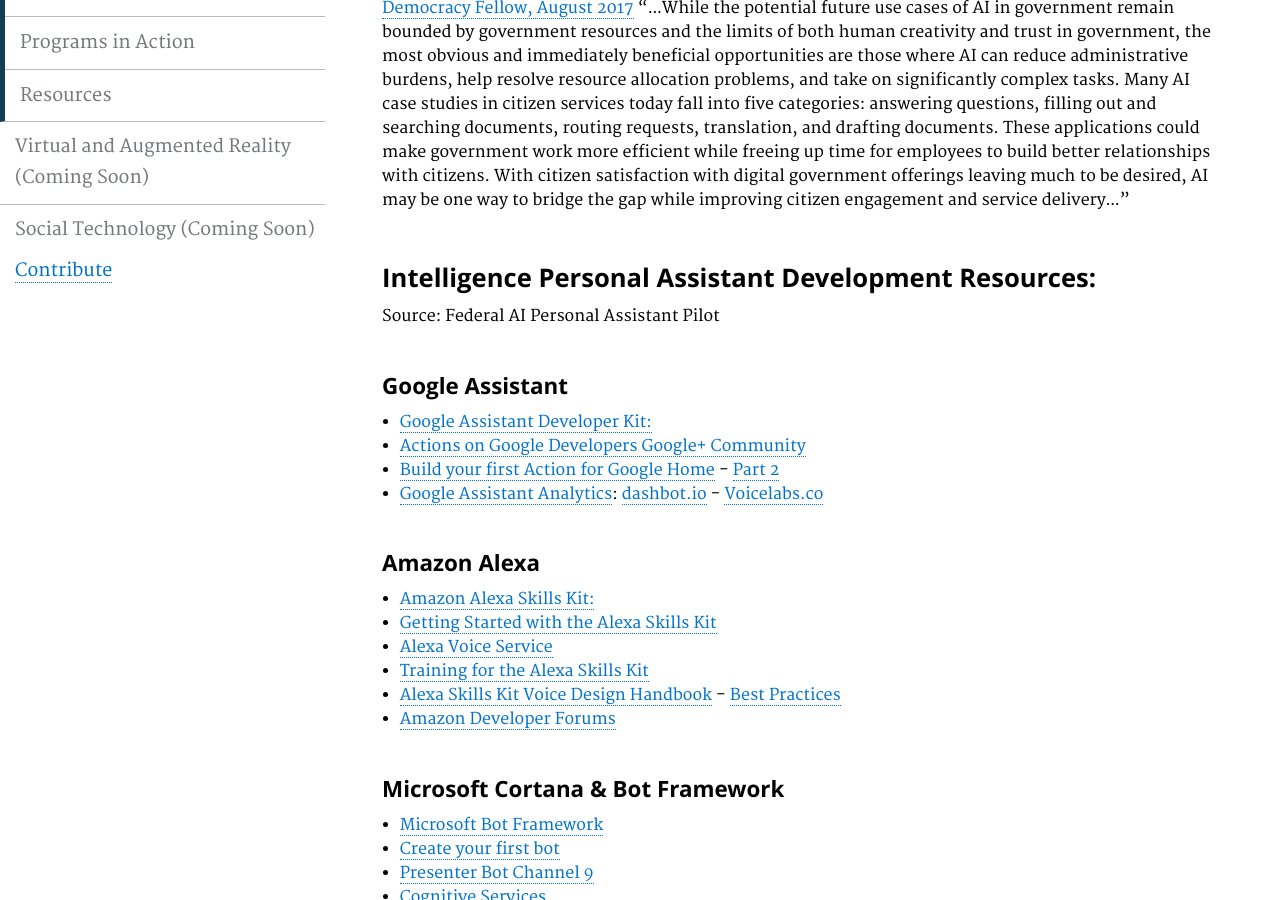
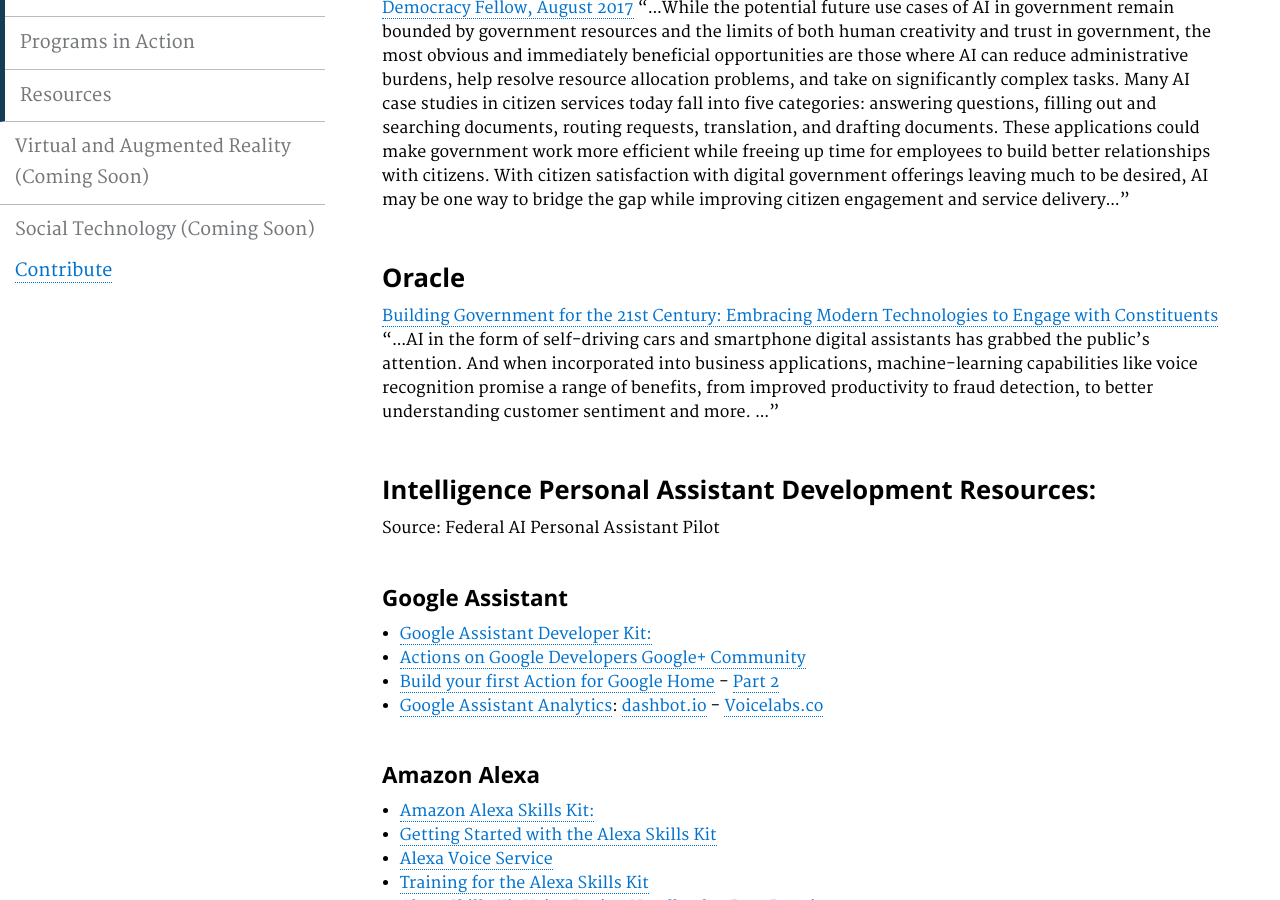
Before and after one commit to GSA/emerging-technology-atlas, a Jekyll site: the page built from pages/artificial-intelligence-resources.md, in a window 1280 px wide and 900 px high, scrolled down 648 px. Built offline with Jekyll 4.4.1, drawn with Linux system fonts in a browser that asks for light colours.

Commit message:
Update artificial-intelligence-resources.md

```diff
--- a/pages/artificial-intelligence-resources.md
+++ b/pages/artificial-intelligence-resources.md
@@ -21,6 +21,11 @@ description: ""
 and Government. Hila Mehr, Harvard Ash Center Technology & Democracy Fellow, August 2017</a>
 "...While the potential future use cases of AI in government remain bounded by government resources and the limits of both human creativity and trust in government, the most obvious and immediately beneficial opportunities are those where AI can reduce administrative burdens, help resolve resource allocation problems, and take on significantly complex tasks. Many AI case studies in citizen services today fall into five categories: answering questions, filling out and searching documents, routing requests, translation, and drafting documents. These applications could make government work more efficient while freeing up time for employees to build better relationships with citizens. With citizen satisfaction with digital government offerings leaving much to be desired, AI may be one way to bridge the gap while improving citizen engagement and service delivery..."
 
+### Oracle
+<a href="http://www.oracle.com/us/industries/public-sector/build-gov-21-century-br-2389343.pdf">Building Government
+for the 21st Century: Embracing Modern Technologies to Engage with Constituents</a>
+"...AI in the form of self-driving cars and smartphone digital assistants has grabbed the public’s attention. And when incorporated into business applications, machine-learning capabilities like voice recognition promise a range of benefits,
+from improved productivity to fraud detection, to better understanding customer sentiment and more. ..."
 
 ### Intelligence Personal Assistant Development Resources:
 Source: Federal AI Personal Assistant Pilot
```
